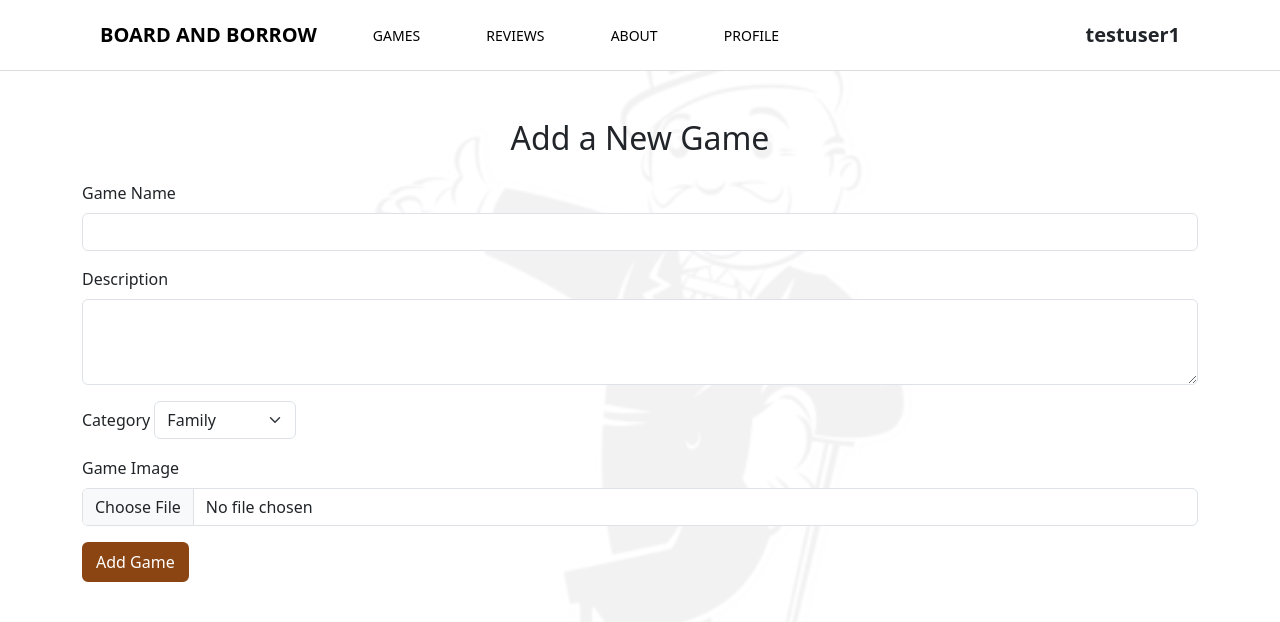
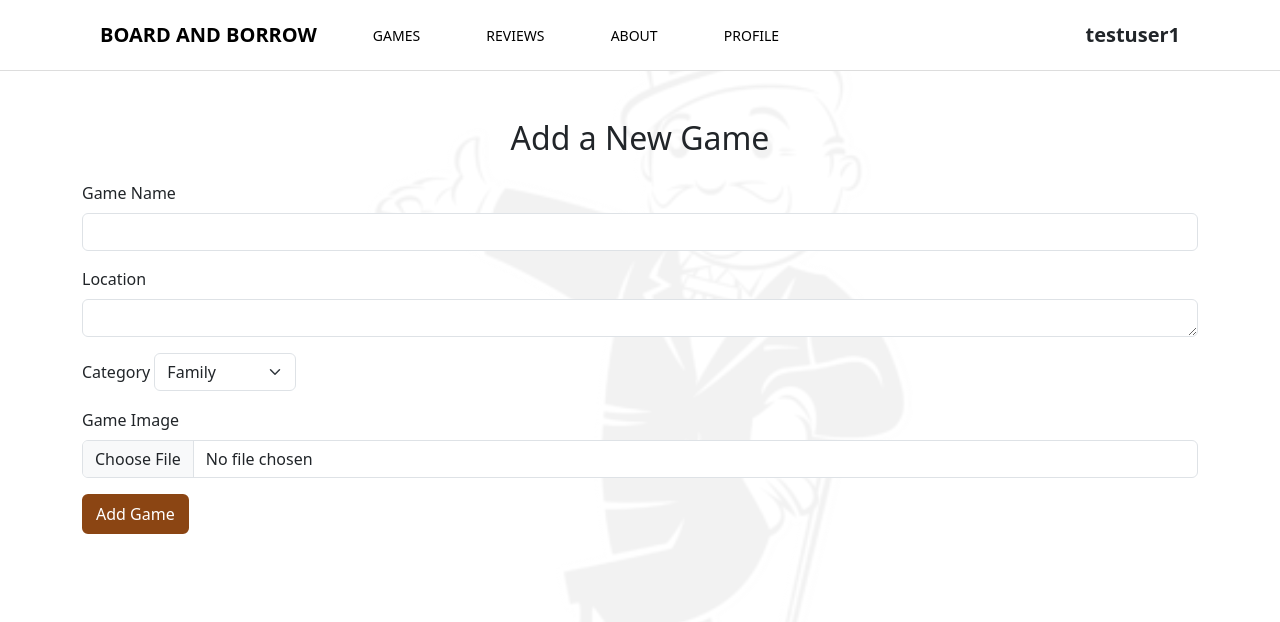
Before and after one commit to dajoh99/boardandgame, a PHP site: page /add_game.php in a window 1280 px wide. Shown: the part 40-662 px from the top of the page. Run offline with PHP 8.4, Linux system fonts and the light colour scheme; a user stored in the database is signed in.

Commit message:
Update add_game.php

```diff
--- a/add_game.php
+++ b/add_game.php
@@ -95,8 +95,8 @@ if ($_SERVER['REQUEST_METHOD'] === 'POST') {
                 <input type="text" class="form-control" id="name" name="name" required>
             </div>
             <div class="mb-3">
-                <label for="description" class="form-label">Description</label>
-                <textarea class="form-control" id="description" name="description" rows="3" required></textarea>
+                <label for="description" class="form-label">Location</label>
+                <textarea class="form-control" id="description" name="description" rows="1" required></textarea>
             </div>
             <div class="mb-3">
                 <label for="category" class="form-label">Category</label>
```
